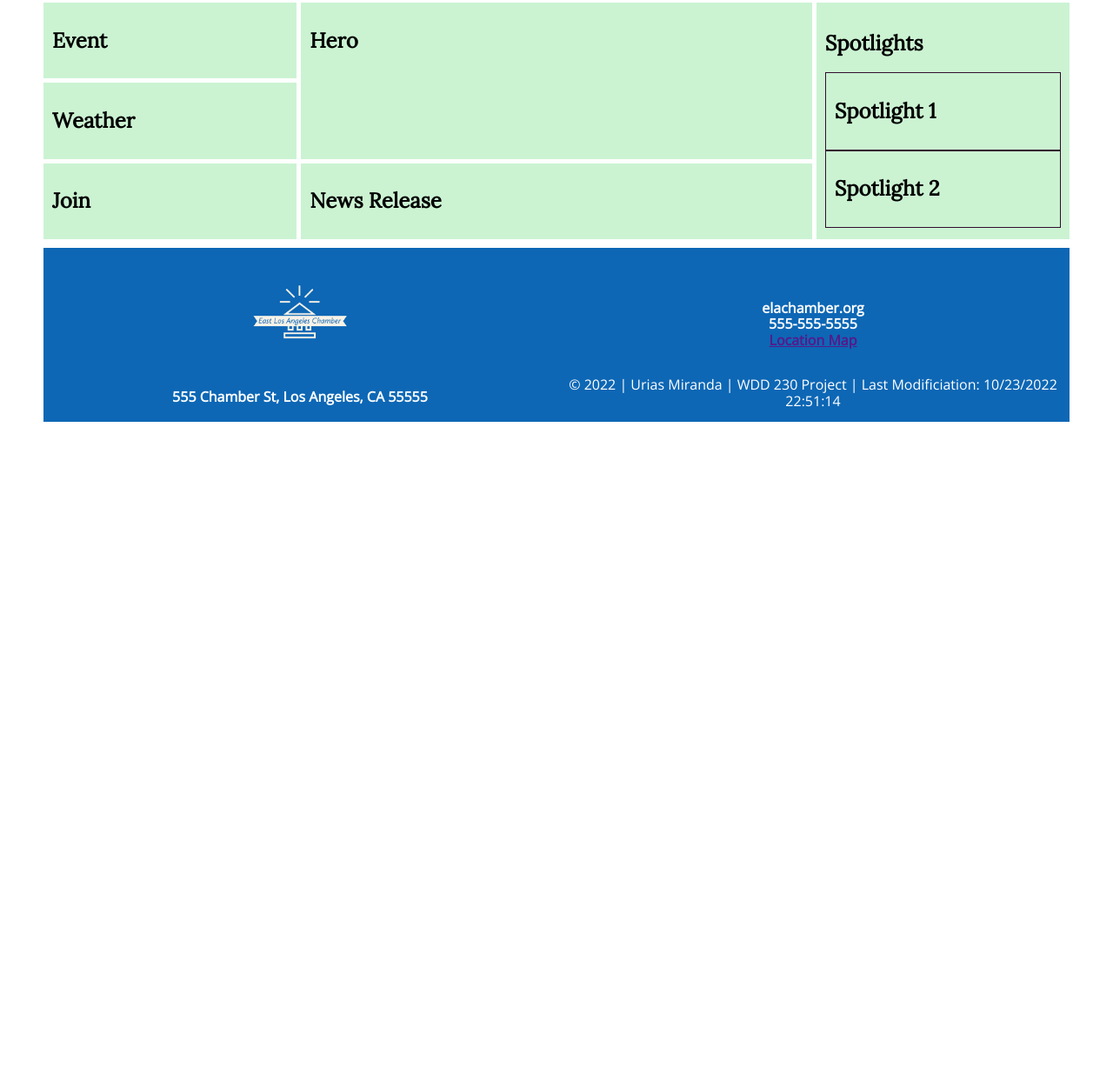
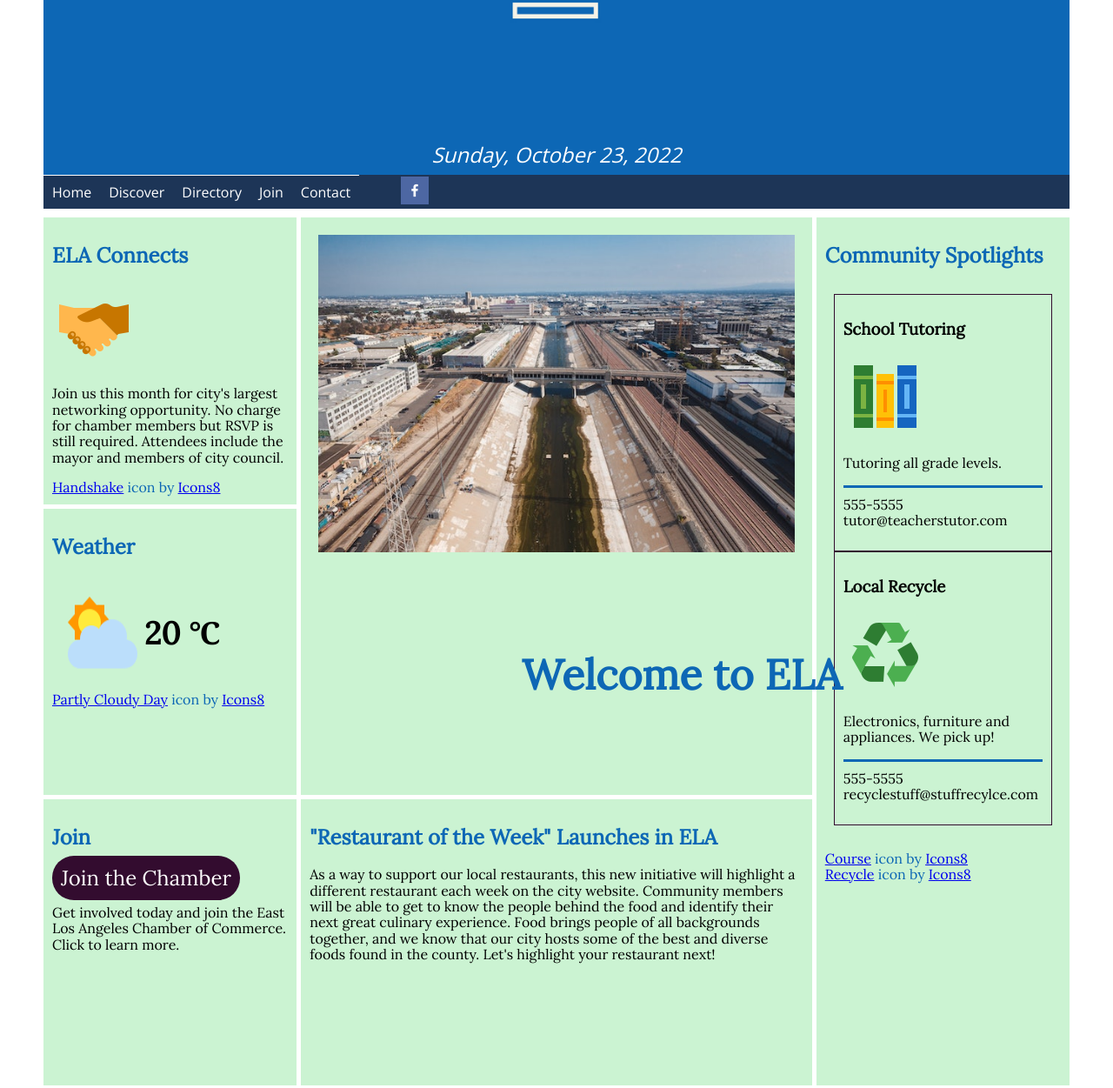
Before and after one commit to uriassm/wdd230, a plain HTML site: page chamber/index.html in a window 1280 px wide. Shown: the part 292-1543 px from the top of the page at 87% size. Before the commit the page ends 800 px from the top, so only its background shows below. Drawn offline with nearby package versions, Linux system fonts and the light colour scheme.

Commit message:
Completed W05 Chamber updates.

```diff
--- a/chamber/index.html
+++ b/chamber/index.html
@@ -19,6 +19,7 @@
         <img class="logo" src="images/chamberLogo.png" alt="Chamber Logo">
         <!-- <h1>East Los Angeles Chamber</h1> -->
         <span class="date"></span>
+        <span class="joinBanner"></span>
         <a id="socialMedia" href="https://facebook.com" target="_blank">
             <img id="fblogo" src="images/facebook.png" alt="FB Logo">
         </a>
@@ -34,16 +35,67 @@
         </nav>
     </header>
     <main>
-        <section id="hero"> <h2>Hero</h2></section>
-        <section id="event"><h2>Event</h2></section>
-        <section id="weather"><h2>Weather</h2></section>
-        <section id="newsRelease"><h2>News Release</h2></section>
+        <div id="hero">
+            <h2 class="home-title">Welcome to ELA</h2>
+            <div id="hero-box">
+                <img id="hero-img" src="images/pexels-rodnae-productions-8782655.jpg" alt="City Image">
+            </div>
+        </div>
+        <section id="event">
+            <h2>ELA Connects</h2>
+            <img src="images/icons8-handshake-96.png" alt="Handshake Icon">
+            <p>Join us this month for city's largest networking opportunity. No charge for
+                chamber members but RSVP is still required. Attendees include the mayor and
+                members of city council.
+            </p>
+            <a target="_blank" href="https://icons8.com/icon/12208/handshake">Handshake</a> icon by <a target="_blank" href="https://icons8.com">Icons8</a>
+        </section>
+        <section id="weather">
+            <h2>Weather</h2>
+            <div id="weatherFlex">
+                <img src="images/icons8-partly-cloudy-day-96.png" alt="Partly Cloudy Icon">
+                <h3 id="temperature">20 &#8451;</h3>
+            </div>
+            <a target="_blank" href="https://icons8.com/icon/15359/partly-cloudy-day">Partly Cloudy Day</a> icon by <a target="_blank" href="https://icons8.com">Icons8</a>
+        </section>
+        <section id="newsRelease">
+            <h2>"Restaurant of the Week" Launches in ELA</h2>
+            <p>As a way to support our local restaurants, this new initiative will
+                highlight a different restaurant each week on the city website. Community
+                members will be able to get to know the people behind the food and identify
+                their next great culinary experience. Food brings people of all backgrounds
+                together, and we know that our city hosts some of the best and diverse
+                foods found in the county. Let's highlight your restaurant next!
+            </p>
+        </section>
         <section id="spotlights">
-            <h2>Spotlights</h2>
-            <section id="spotlight1"><h2>Spotlight 1</h2></section>
-            <section id="spotlight2"><h2>Spotlight 2</h2></section>
+            <h2>Community Spotlights</h2>
+            <div id="spotlightsFlex">
+                <section id="spotlight1">
+                    <h3>School Tutoring</h3>
+                    <img src="images/icons8-course-96.png" alt="Books Icon">
+                    <p>Tutoring all grade levels. </p>
+                    <p class="spotlightContact">555-5555  tutor@teacherstutor.com</p>
+                </section>
+                <section id="spotlight2">
+                    <h3>Local Recycle</h3>
+                    <img src="images/icons8-recycle-96.png" alt="Recycle Icon">
+                    <p>Electronics, furniture and appliances. We pick up!</p>
+                    <p class="spotlightContact">555-5555 recyclestuff@stuffrecylce.com</p>
+                </section>
+            </div>
+            <br>
+            <a class="breakFlex" target="_blank" href="https://icons8.com/icon/13193/course">Course</a> icon by <a target="_blank" href="https://icons8.com">Icons8</a>
+            <br>
+            <a class="breakFlex" target="_blank" href="https://icons8.com/icon/13446/recycle">Recycle</a> icon by <a target="_blank" href="https://icons8.com">Icons8</a>
         </section>
-        <section id="join"><h2>Join</h2></section>
+        <section id="join">
+            <h2>Join</h2>
+            <a class="joinButton" href="">Join the Chamber</a>
+            <p>Get involved today and join the East Los Angeles Chamber of Commerce.
+                Click to learn more.
+            </p>
+        </section>
     </main>
     <footer>
         <img class="logoFooter" src="images/chamberLogo.png" alt="Chamber Logo">
--- a/chamber/scripts/script.js
+++ b/chamber/scripts/script.js
@@ -24,3 +24,14 @@ const fulldate = new Intl.DateTimeFormat("en-US", { dateStyle: "full" }).format(
 );
 
 datefield.innerHTML = `<em>${fulldate}</em>`;
+
+//Join banner on Mondays and Tuesdays
+let join = document.querySelector('.joinBanner');
+let day = now.getDay();
+
+if ((day == 1) || (day == 2)) {
+    join.textContent = 'Come join us for the Chamber meet and greet Wednesday at 7:00pm'
+}
+else {
+    join.textContent = ''
+}
--- a/chamber/styles/base.css
+++ b/chamber/styles/base.css
@@ -11,11 +11,11 @@ header {
 }
 
 .logo {
-    width: 150%;
+    width: 250%;
 }
 
 #socialMedia {
-    grid-column: 3/4;
+    grid-column: 4/5;
     margin: auto;
 }
 
@@ -32,6 +32,15 @@ header {
     margin-bottom: 10px;
 }
 
+.joinBanner {
+    color: white;
+    grid-column: 2/4;
+    grid-row: 3/4;
+    font-family: 'Open Sans', 'Arial', 'Helvetica';
+    text-align: center;
+    margin-bottom: 10px;
+}
+
 
 /* header h1 {
     font-family: 'Open Sans', 'Arial', 'Helvetica';
@@ -41,10 +50,11 @@ header {
 } */
 
 nav {
-    margin: auto;
+    grid-column: 1/5;
 }
 
-nav button, #hamburgerBtn {
+#hamburgerBtn {
+    grid-column: 4/5;
     background: transparent;
     border: none;
     color: white;
@@ -108,9 +118,41 @@ main {
     font-family: 'Lora', 'Times New Roman', 'Georgia';
 }
 
-section {
+section, div {
     background-color: #CBF3D2;
     padding: 10px;
+}
+
+section {
+    color: #0D67B5;
+}
+
+section h3, section p {
+    color: black;
+}
+
+.home-title {
+    position: absolute;
+    left: 100px;
+    background-color: transparent;
+    color: white;
+    z-index: 1;
+}
+
+#hero-img {
+    width: 100%;
+    background-position: center;
+    background-repeat: no-repeat;
+    background-size: cover;
+    position: relative;
+}
+
+#weatherFlex {
+    display: flex;
+}
+
+#temperature {
+    font-size: 36px;
 }
 
 #spotlight1, #spotlight2 {
@@ -118,6 +160,23 @@ section {
     border-color: #330C2F;
     border-width: 1px;
     height: auto;
+}
+
+.spotlightContact {
+    border-top-style: solid;
+    border-color: #0D67B5;
+    padding-top: 10px;
+}
+
+.joinButton {
+    text-decoration: none;
+    text-align: center;
+    border-radius: 25px;
+    background-color: #330C2F;
+    color: white;
+    padding: 10px;
+    margin: 0 auto;
+    font-size: 24px;
 }
 
 footer {
--- a/chamber/styles/large.css
+++ b/chamber/styles/large.css
@@ -1,4 +1,10 @@
 @media (min-width: 992px) {
+
+    .logo {
+        max-width: 400px;
+        grid-column: 2/4;
+        margin: 25px auto;
+    }
 
     nav {
         display: flex;
@@ -87,6 +93,13 @@
         grid-column: 2/4;
     }
 
+    .home-title {
+        left: 600px;
+        top: 1000px;
+        color: #0D67B5;
+        font-size: 48px;
+    }
+
     #newsRelease {
         grid-row: 3/4;
         grid-column: 2/4;
@@ -95,6 +108,9 @@
     #spotlights {
         grid-row: 1/4;
         grid-column: 4/5;
+    }
+
+    #spotlightsFlex {
         display: flex;
         justify-content: center;
         flex-direction: column;
@@ -114,8 +130,4 @@
         grid-row: 3/4;
         grid-column: 1/2;
     }
-
-    .logo {
-        max-width: 200px;
-    }
 }
--- a/chamber/styles/medium.css
+++ b/chamber/styles/medium.css
@@ -1,8 +1,4 @@
 @media (min-width: 600px) {
-
-    .logo {
-        max-width: 150px;
-    }
 
     .date {
         font-size: 24px;
@@ -17,6 +13,10 @@
         grid-column: 1/4;
     }
 
+    .home-title {
+        font-size: 36px;
+    }
+
     #newsRelease {
         grid-row: 2/3;
         grid-column: 1/4;
@@ -25,6 +25,9 @@
     #spotlights {
         grid-row: 3/4;
         grid-column: 1/4;
+    }
+
+    #spotlightsFlex {
         display: flex;
         justify-content: center;
     }
```
Also changed, not shown: chamber/images/icons8-course-96.png (added), chamber/images/icons8-handshake-96.png (added), chamber/images/icons8-partly-cloudy-day-96.png (added), chamber/images/icons8-recycle-96.png (added), chamber/images/pexels-rodnae-productions-8782655.jpg (added).
